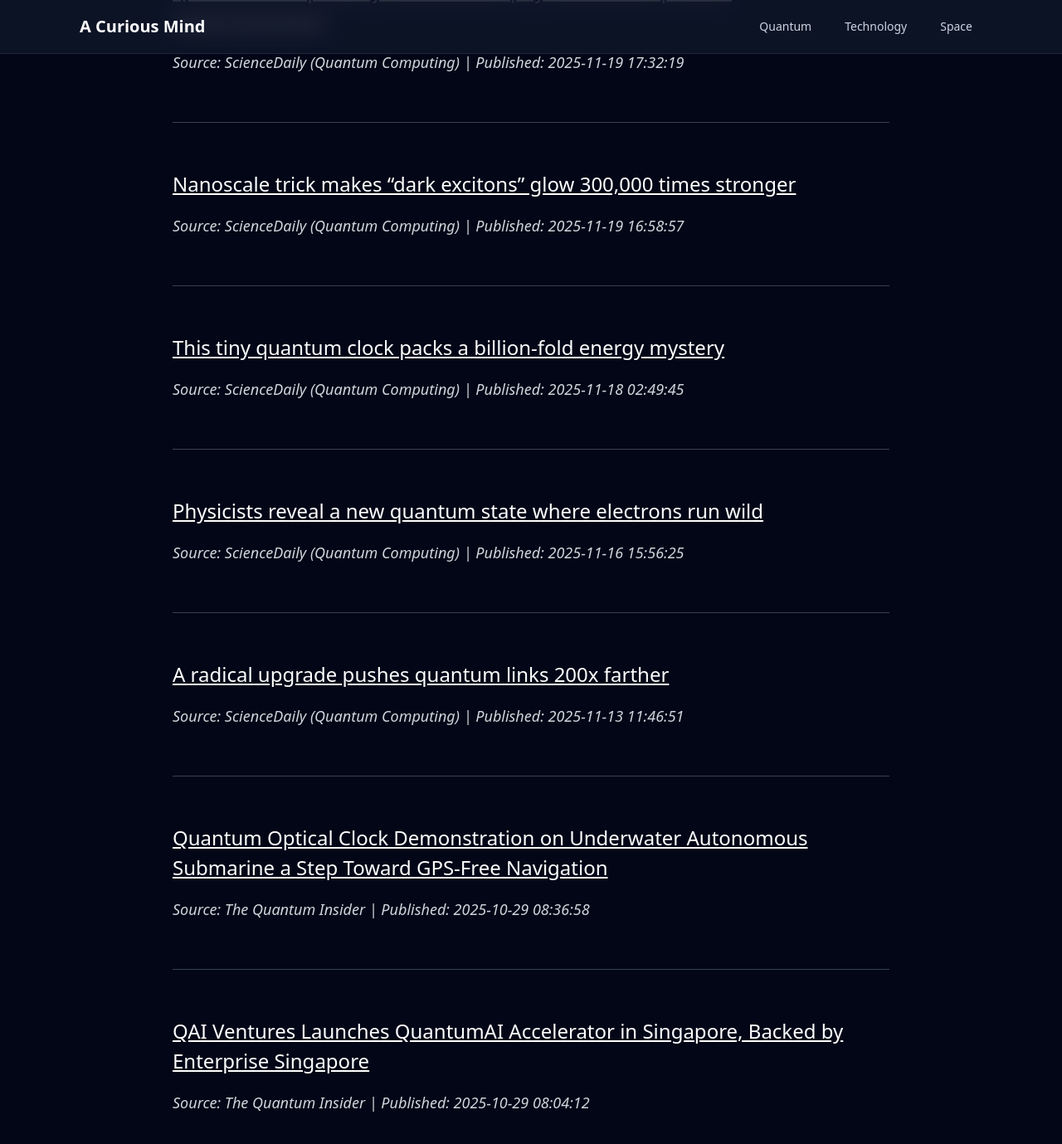
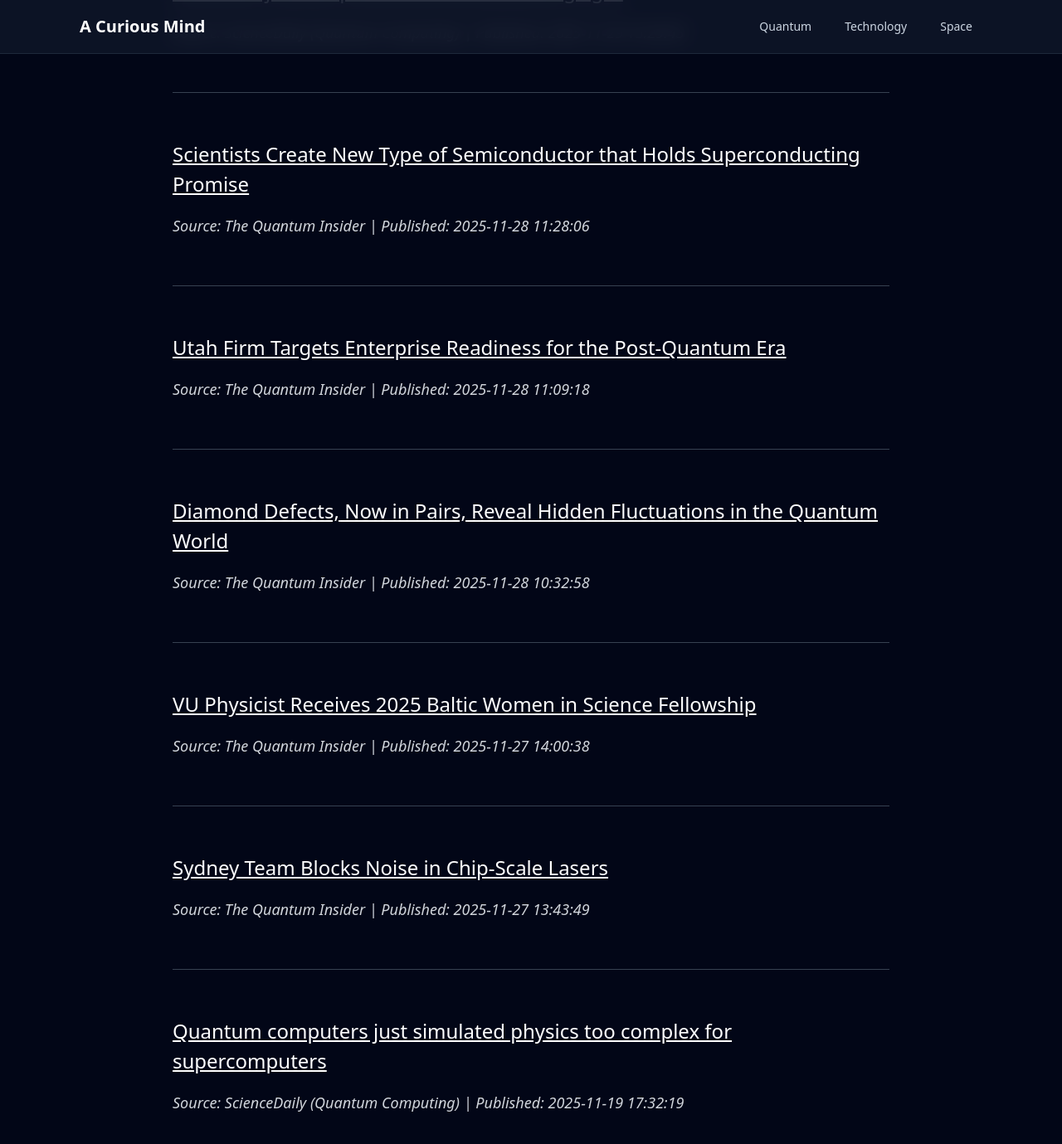
Before and after one commit to onehl7/onehl7.github.io, a Jekyll site: the page built from _posts/2025-11-02-quantum-updates.md, in a window 1280 px wide and 1400 px high, scrolled down 419 px. Shown: the top 1379 px of the window at 83% size. Built offline with Jekyll 4.4.1, drawn with Linux system fonts in a browser that asks for light colours; nearby versions of some CDN libraries; some of the changed text lies outside the part shown.

Commit message:
Update quantum news data

```diff
--- a/_data/quantum_news.json
+++ b/_data/quantum_news.json
@@ -1,4 +1,40 @@
 [
+  {
+    "source": "ScienceDaily (Quantum Computing)",
+    "title": "Scientists just teleported information using light",
+    "link": "https://www.sciencedaily.com/releases/2025/11/251129044516.htm",
+    "published": "2025-11-29 15:29:45"
+  },
+  {
+    "source": "The Quantum Insider",
+    "title": "Scientists Create New Type of Semiconductor that Holds Superconducting Promise",
+    "link": "https://thequantuminsider.com/2025/11/28/superconducting-germanium-study/",
+    "published": "2025-11-28 11:28:06"
+  },
+  {
+    "source": "The Quantum Insider",
+    "title": "Utah Firm Targets Enterprise Readiness for the Post-Quantum Era",
+    "link": "https://thequantuminsider.com/2025/11/28/utahquantum-startup-launch/",
+    "published": "2025-11-28 11:09:18"
+  },
+  {
+    "source": "The Quantum Insider",
+    "title": "Diamond Defects, Now in Pairs, Reveal Hidden Fluctuations in the Quantum World",
+    "link": "https://thequantuminsider.com/2025/11/28/diamond-quantum-sensor-princeton/",
+    "published": "2025-11-28 10:32:58"
+  },
+  {
+    "source": "The Quantum Insider",
+    "title": "VU Physicist Receives 2025 Baltic Women in Science Fellowship",
+    "link": "https://thequantuminsider.com/2025/11/27/vu-physicist-baltic-women-science/",
+    "published": "2025-11-27 14:00:38"
+  },
+  {
+    "source": "The Quantum Insider",
+    "title": "Sydney Team Blocks Noise in Chip-Scale Lasers",
+    "link": "https://thequantuminsider.com/2025/11/27/sydney-chip-laser-noise/",
+    "published": "2025-11-27 13:43:49"
+  },
   {
     "source": "ScienceDaily (Quantum Computing)",
     "title": "Quantum computers just simulated physics too complex for supercomputers",
@@ -22,41 +58,5 @@
     "title": "Physicists reveal a new quantum state where electrons run wild",
     "link": "https://www.sciencedaily.com/releases/2025/11/251116105625.htm",
     "published": "2025-11-16 15:56:25"
-  },
-  {
-    "source": "ScienceDaily (Quantum Computing)",
-    "title": "A radical upgrade pushes quantum links 200x farther",
-    "link": "https://www.sciencedaily.com/releases/2025/11/251112111019.htm",
-    "published": "2025-11-13 11:46:51"
-  },
-  {
-    "source": "The Quantum Insider",
-    "title": "Quantum Optical Clock Demonstration on Underwater Autonomous Submarine a Step Toward GPS-Free Navigation",
-    "link": "https://thequantuminsider.com/2025/10/29/quantum-optical-clock-demonstration-on-underwater-autonomous-submarine-a-step-toward-gps-free-navigation/",
-    "published": "2025-10-29 08:36:58"
-  },
-  {
-    "source": "The Quantum Insider",
-    "title": "QAI Ventures Launches QuantumAI Accelerator in Singapore, Backed by Enterprise Singapore",
-    "link": "https://thequantuminsider.com/2025/10/29/qai-ventures-launches-quantumai-accelerator-in-singapore-backed-by-enterprise-singapore/",
-    "published": "2025-10-29 08:04:12"
-  },
-  {
-    "source": "The Quantum Insider",
-    "title": "Quantware Opens Operatations in South Korea",
-    "link": "https://thequantuminsider.com/2025/10/29/quantware-opens-operatations-in-south-korea/",
-    "published": "2025-10-29 07:50:00"
-  },
-  {
-    "source": "The Quantum Insider",
-    "title": "NQCP And Japan\u2019s Q-STAR Advance Industry Collaboration",
-    "link": "https://thequantuminsider.com/2025/10/29/nqcp-and-japans-q-star-advance-industry-collaboration/",
-    "published": "2025-10-29 07:44:08"
-  },
-  {
-    "source": "The Quantum Insider",
-    "title": "NVIDIA Launches NVQLink to Bridge Quantum and Classical Supercomputing",
-    "link": "https://thequantuminsider.com/2025/10/28/nvidia-launches-nvqlink-to-bridge-quantum-and-classical-supercomputing/",
-    "published": "2025-10-28 20:22:38"
   }
 ]
```
